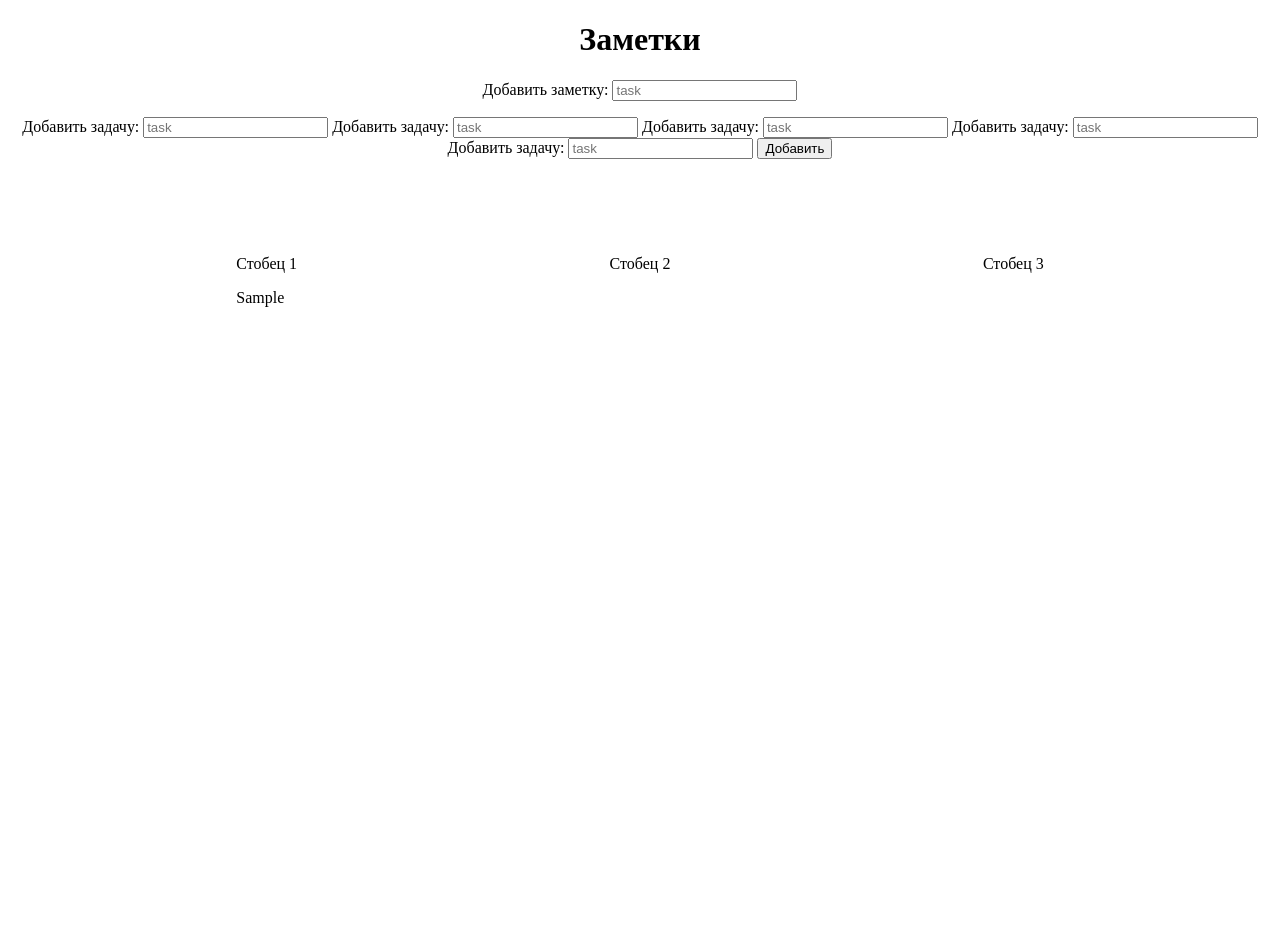
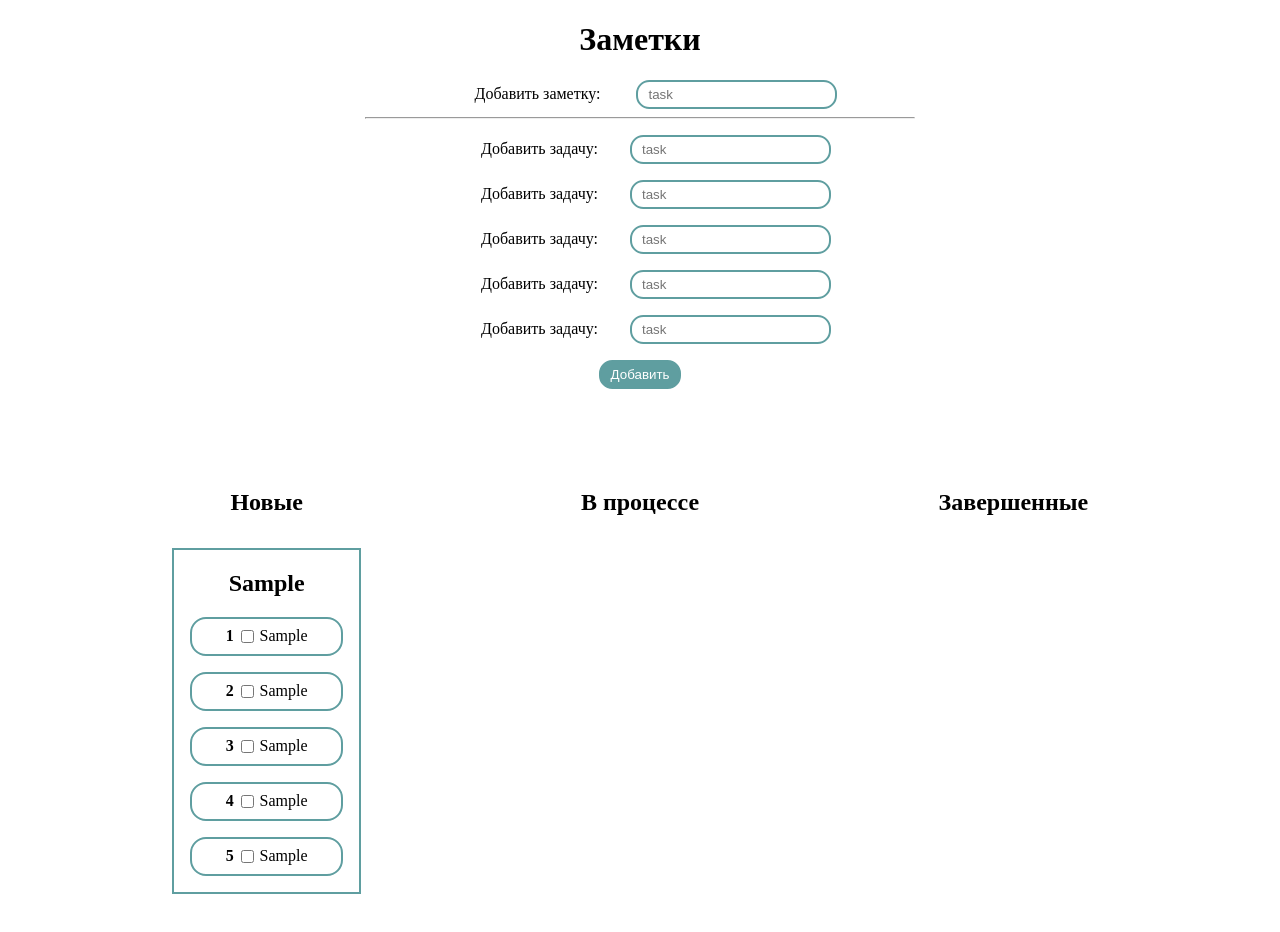
Before and after one commit to dsalato/Cards, a plain HTML site: page index.html in a window 1280 px wide. Both pictures are taken after typing "Sample", "Sample", "Sample", "Sample", "Sample", "Sample" into the empty fields and a click on the input "Добавить". Before the commit the page ends 800 px from the top, so only its background shows below. Drawn offline with Linux system fonts and the light colour scheme.

Commit message:
firsttask

```diff
--- a/css/style.css
+++ b/css/style.css
@@ -10,6 +10,53 @@ h1{
     justify-content: space-around;
     margin: 5em;
 }
+.cards_item{
+    width: 33%;
+    text-align: center;
+}
 .form_create{
     text-align: center;
+    width: 550px;
+    margin: 0 auto;
 }
+li{
+    border: 2px solid cadetblue;
+    display: flex;
+    justify-content: space-around;
+    padding: .5em 2rem;
+    margin: 1rem;
+    border-radius: 1em;
+}
+.column_div{
+    border: 2px solid cadetblue;
+    width: 50%;
+    margin: 2rem auto;
+}
+.doneInput{
+    background-color: greenyellow;
+
+}
+.done{
+    text-decoration: line-through
+}
+.form_div{
+    display: flex;
+    justify-content: center;
+    align-items: center;
+    margin: 1em;
+}
+label{
+    margin: 0 2em;
+}
+.form_input{
+    border: 2px solid cadetblue;
+    border-radius: 1em;
+    padding: 5px 10px;
+}
+.fort_submit{
+    border: 2px solid cadetblue;
+    background-color: cadetblue;
+    color: white;
+    border-radius: 1em;
+    padding: 5px 10px;
+}
--- a/js/main.js
+++ b/js/main.js
@@ -6,14 +6,14 @@ Vue.component('Cards', {
            <create_card></create_card>
            <div class="cards_inner">
                 <div class="cards_item">
-                    <p>Стобец 1</p>
-                    <columns :columnFirst="columnFirst"></columns>
+                    <h2>Новые</h2>
+                    <columns1 :columnFirst="columnFirst"></columns1>
                 </div>
                 <div class="cards_item">
-                    <p>Стобец 2</p>
+                    <h2>В процессе</h2>
                 </div>
                 <div class="cards_item">
-                    <p>Стобец 3</p>
+                    <h2>Завершенные</h2>
                 </div>
 
            </div>
@@ -36,80 +36,20 @@ Vue.component('Cards', {
 
     },
 })
-
-Vue.component('create_card', {
+Vue.component('Columns1', {
     template: `
-       <form class="form_create" @submit.prevent="createCard">
-           <label for="name">Добавить заметку:</label>
-           <input id="task" v-model="name" required placeholder="task">
-           <p>
-               <label for="name">Добавить задачу:</label>
-               <input id="task1" v-model="name1" required placeholder="task">
-               <label for="name">Добавить задачу:</label>
-               <input id="task2" v-model="name2" required placeholder="task">
-               <label for="name">Добавить задачу:</label>
-               <input id="task3" v-model="name3" required placeholder="task">
-               <label for="name">Добавить задачу:</label>
-               <input id="task4" v-model="name4" placeholder="task">
-               <label for="name">Добавить задачу:</label>
-               <input id="task5" v-model="name5" placeholder="task">
-               <input type="submit" value="Добавить">
-
-           </p>
-       </form>`,
-    data() {
-        return {
-            name: null,
-            arrTask: [],
-            name1:null,
-            name2:null,
-            name3:null,
-            name4:null,
-            name5:null,
-
-
-        }
-    },
-    methods: {
-        createCard() {
-            let card = {
-                name: this.name,
-                arrTask: [this.name1, this.name2, this.name3, this.name4, this.name5],
-                data: null,
-                status: 0
-
-            }
-            eventBus.$emit('card-submitted', card),
-            this.name = null,
-            this.arrTask = null,
-            this.name1 = null,
-            this.name2 = null,
-            this.name3 = null,
-            this.name4 = null,
-            this.name5 = null,
-            console.log(card)
-
-        },
-
-
-    },
-
-    props: {
-        columnFirst:{
-            type: Array,
-            required: false
-
-        }
-    },
-
-})
-
-
-Vue.component('Columns', {
-    template: `
-       <div class="Column">
-            <p v-for="column in columnFirst">{{column.name}}</p>
-
+       <div class="Column1">
+            <div class="column_div" v-for="column in columnFirst"><h2>{{column.name}}</h2>
+                <span>
+                    <li v-for="task in column.arrTask" v-if="task.title != null" >
+                            <strong>{{task.id}}</strong>
+                            <input type="checkbox"
+                            v-on:change="task.completed = true"
+                            :disabled="task.completed" >
+                            <span :class="{done: task.completed}" >{{task.title}}</span>
+                    </li>
+                </span>
+            </div>
        </div>`,
 
     props: {
@@ -126,6 +66,89 @@ Vue.component('Columns', {
     },
 
 })
+Vue.component('create_card', {
+    template: `
+       <form  @submit.prevent="createCard">
+       <div class="form_create">
+            <label for="name">Добавить заметку:</label>
+           <input class="form_input" id="task" v-model="name" required placeholder="task">
+           <hr>
+            <div class="form_div">
+                <label for="name">Добавить задачу:</label>
+                <input class="form_input" id="task1" v-model="name1" required placeholder="task">
+            </div>
+            <div class="form_div">
+                <label for="name">Добавить задачу:</label>
+                <input class="form_input" id="task2" v-model="name2" required placeholder="task">
+            </div>
+            <div class="form_div">
+                <label for="name">Добавить задачу:</label>
+                <input class="form_input" id="task3" v-model="name3" required placeholder="task">
+            </div>
+            <div class="form_div">
+                <label for="name">Добавить задачу:</label>
+                <input class="form_input" id="task4" v-model="name4" placeholder="task">
+            </div>
+            <div class="form_div">
+                <label for="name">Добавить задачу:</label>
+                <input class="form_input" id="task5" v-model="name5" placeholder="task">
+            </div>
+
+            <input class="fort_submit" type="submit" value="Добавить">
+        </div>
+
+
+
+       </form>`,
+    data() {
+        return {
+            name: null,
+            name1:null,
+            name2:null,
+            name3:null,
+            name4:null,
+            name5:null,
+
+
+        }
+    },
+    methods: {
+        createCard() {
+            let card = {
+                name: this.name,
+                arrTask: [ { id: 1, title: this.name1, completed: false},
+                           {id: 2, title: this.name2, completed: false},
+                           {id: 3, title: this.name3, completed: false},
+                           {id: 4, title: this.name4, completed: false},
+                           {id: 5, title: this.name5, completed: false},
+                ],
+                data: null,
+                status: 0
+
+            }
+            eventBus.$emit('card-submitted', card),
+            this.name = null,
+            this.arrTask = null,
+            this.name1 = null,
+            this.name2 = null,
+            this.name3 = null,
+            this.name4 = null,
+            this.name5 = null
+        },
+    },
+
+    props: {
+        columnFirst:{
+            type: Array,
+            required: false
+
+        }
+    },
+
+})
+
+
+
 let app = new Vue({
     el: '#app',
     data: {
```
